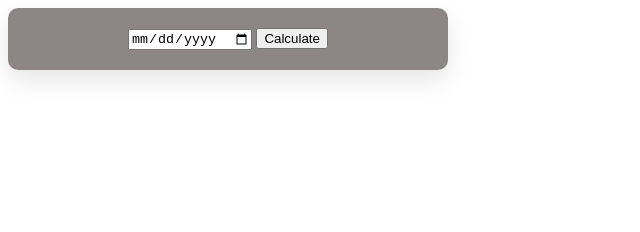
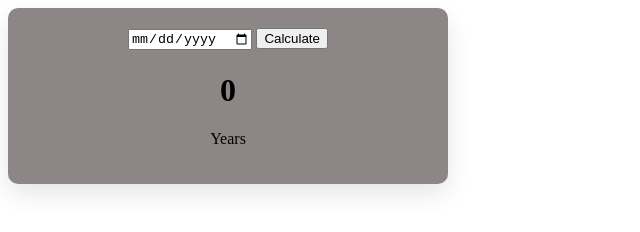
Before and after one commit to Roqeaiyakhan/classTask005-, a plain HTML site: page index.html in a window 1280 px wide. Shown: the whole page, without its empty margins (0-640 px from the left). Drawn offline with Linux system fonts and the light colour scheme.

Commit message:
add the year section

```diff
--- a/index.html
+++ b/index.html
@@ -12,6 +12,11 @@
             <input type="date" id="birthdate" placeholder="Select your birthdate">
             <button onclick="calculateAge()">Calculate</button>
         </div>
+        <div class="results">
+            <div class="box">
+                <h1 id="years">0</h1>
+                <p>Years</p>
+            </div>
 
     <script src="./script.js"></script>
 
```
